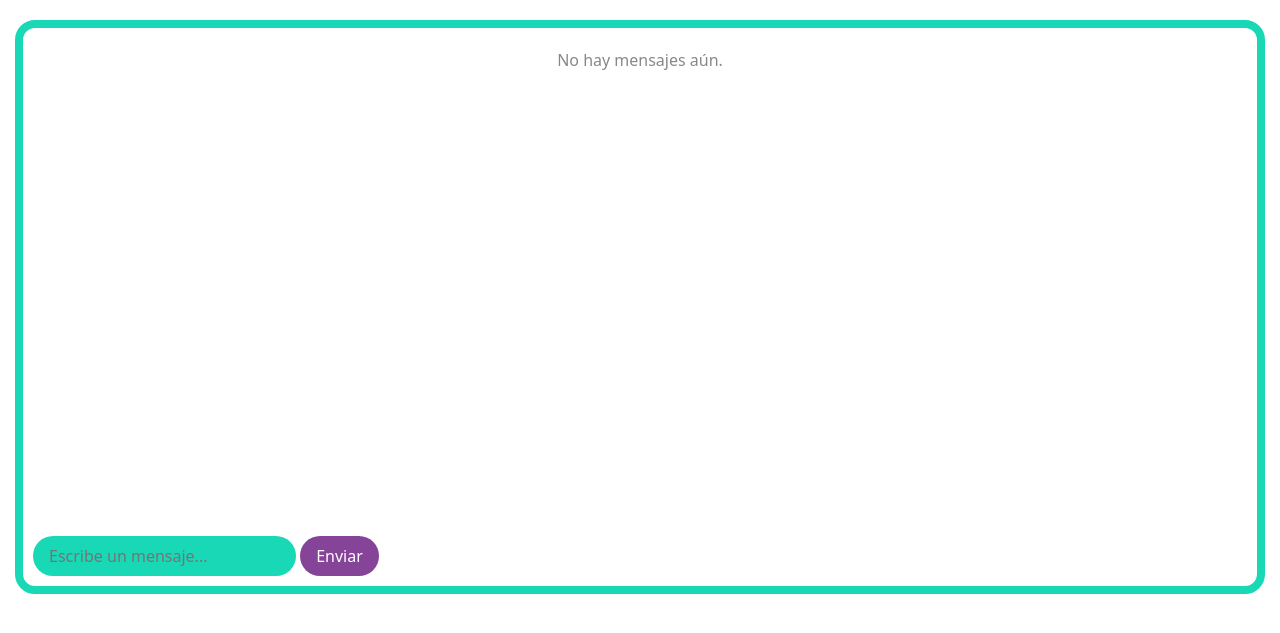
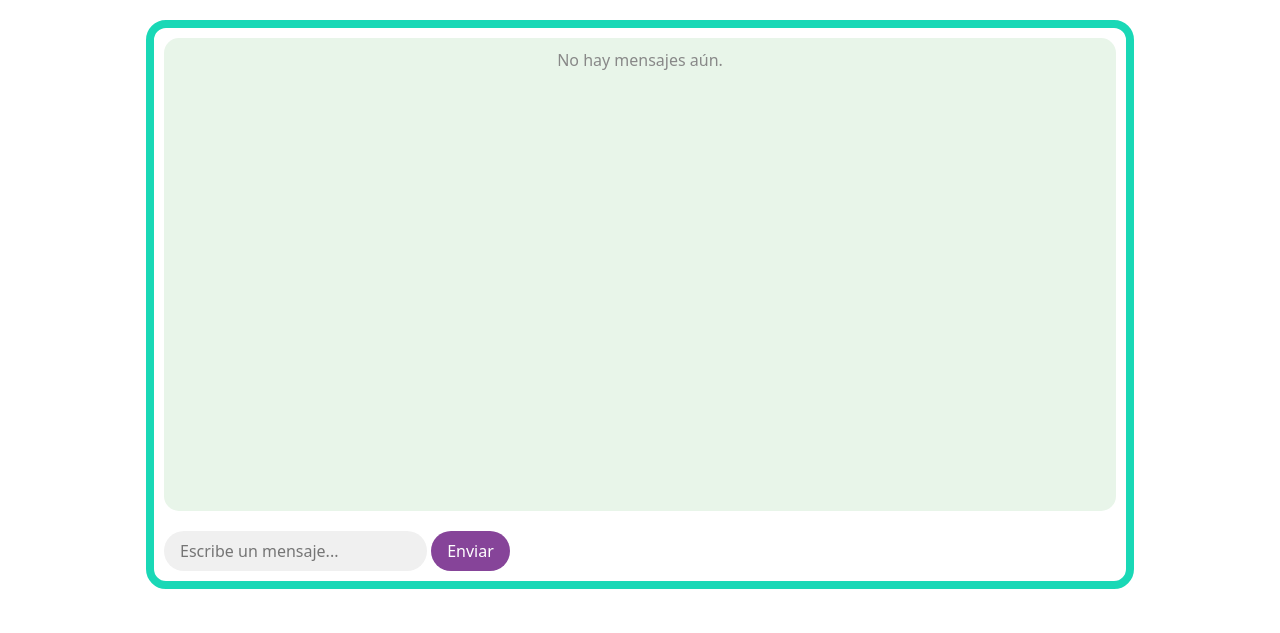
Before and after one commit to andrawiP801/seren-aiO, a Django app: page /foro/ in a window 1280 px wide. Shown: the part 70-703 px from the top of the page. Run offline with Django 5.2, Linux system fonts and the light colour scheme; the visitor is signed in with stand-in values (Sample User, id 1); data that the repository does not hold is empty; some libraries are stand-ins or nearby versions.

Commit message:
estilos foro

```diff
--- a/static/css/chat.css
+++ b/static/css/chat.css
@@ -1,12 +1,12 @@
 /* Base styles for chat container */
 .chat-container {
-    width: 100%; /* Make it responsive */
-    max-width: 1250px; /* Max width */
-    height: 574px;
+    width: 100%; /* Responsive width */
+    max-width: 988px; /* Adjusted width from your design */
+    height: 569px; /* Adjusted height from your design */
     margin: 20px auto;
     border: 8px solid #19D8B6;
     border-radius: 20px;
-    background-color: none;
+    background-color: #FFF;
     box-sizing: border-box;
     display: flex;
     flex-direction: column;
@@ -15,7 +15,7 @@
 .chat-messages {
     flex-grow: 1;
     overflow-y: auto;
-    background-color: none;
+    background-color: #E8F5E9;
     border-radius: 15px;
     padding: 10px;
     margin: 10px;
@@ -23,22 +23,28 @@
 
 /* General message styling */
 .chat-message {
+    display: block; /* Ensure messages display as block for proper stacking */
+    clear: both; /* Clear floats */
     padding: 8px 16px;
     margin-bottom: 4px;
     border-radius: 12px;
-    display: inline-block; /* Makes width only as wide as the content */
+    width: auto; /* Auto width based on content */
 }
 
 /* Specific styling for other users' messages */
 .ai-message {
     background-color: #BBF6DB;
     text-align: left; /* Align text left for other users */
+    float: left; /* Float left */
+    max-width: 60%; /* Limit width to prevent full width stretching */
 }
 
 /* Specific styling for user messages */
 .user-message {
-    background-color: #d6b7f9;
+    background-color: #d6b7f9; /* Color for user messages */
     text-align: right; /* Align text right for the user */
+    float: right; /* Float right */
+    max-width: 60%; /* Limit width to prevent full width stretching */
 }
 
 .no-messages {
@@ -56,7 +62,7 @@
     border: none;
     border-radius: 25px;
     padding: 8px 16px;
-    background-color: #19D8B6;
+    background-color: #f0f0f0;
 }
 
 .send-button {
@@ -70,11 +76,14 @@
 /* Responsive adjustments */
 @media (max-width: 768px) {
     .chat-container {
-        width: 100%; /* Full width on smaller screens */
         height: auto; /* Make height dynamic */
     }
 
     .chat-messages {
-        height: 400px; /* Reduced height for smaller screens */
+        height: 400px; /* Adjusted height for smaller screens */
+    }
+
+    .chat-message {
+        max-width: 75%; /* Increase width on small screens for better visibility */
     }
 }
```
